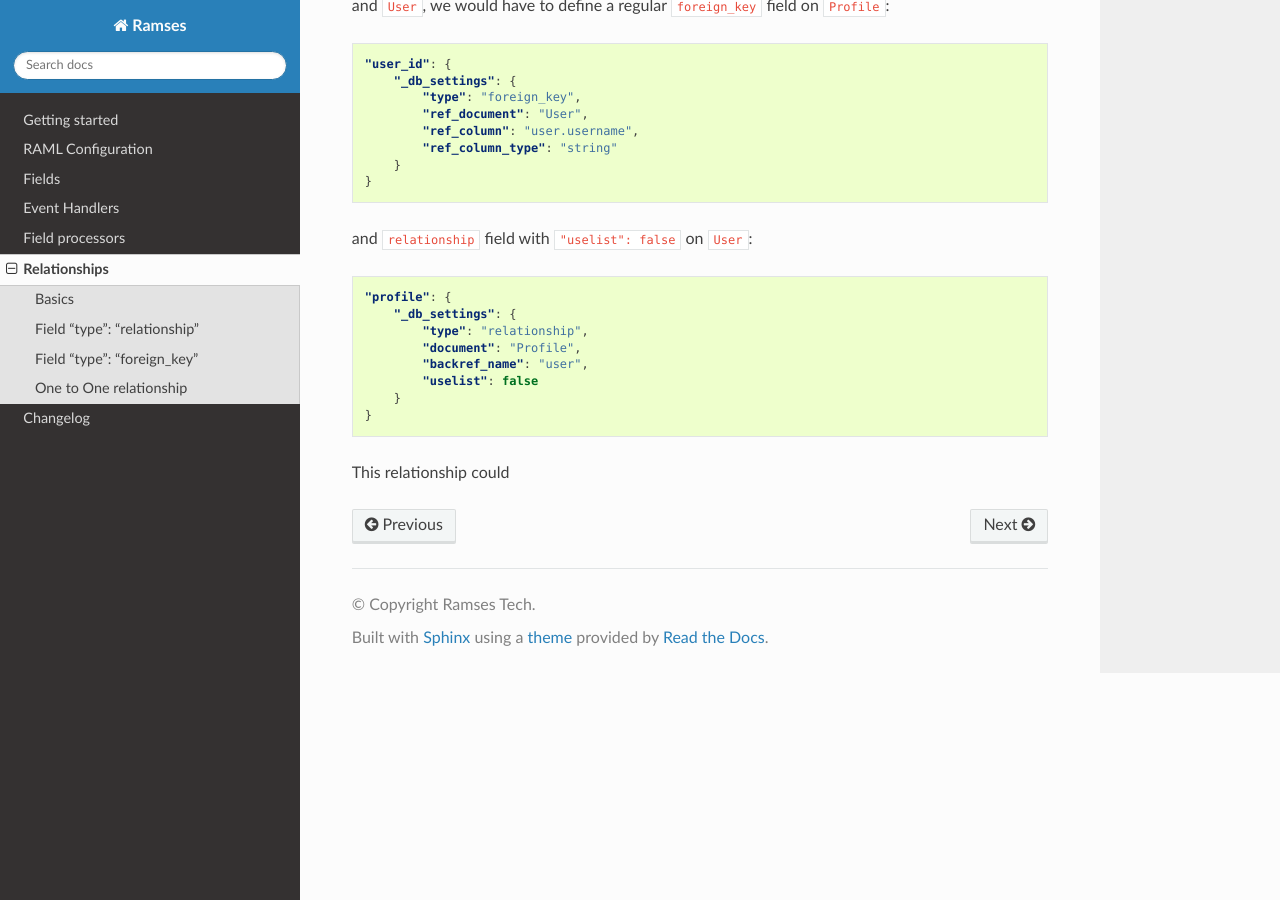
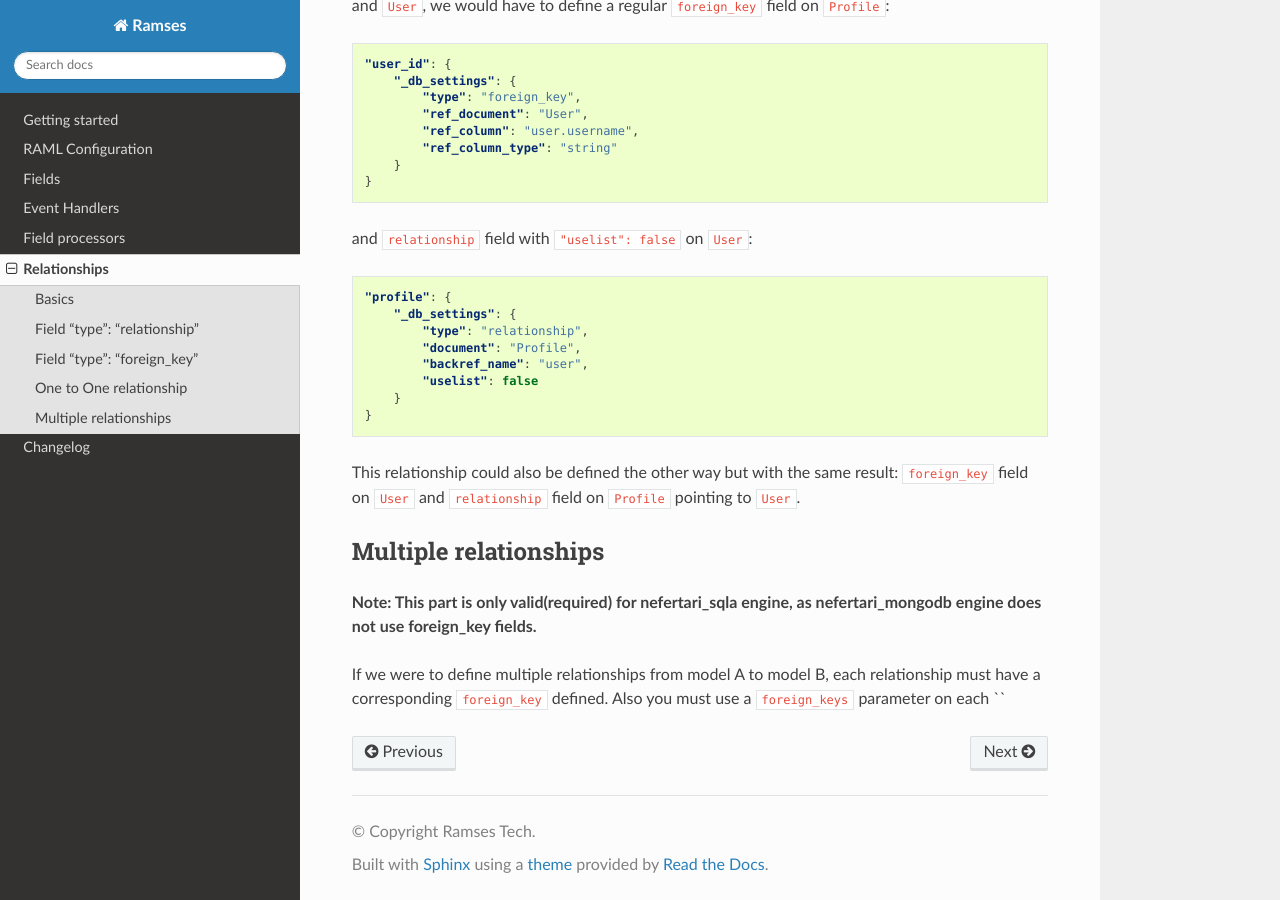
Before and after one commit to FilledOfCode/Larkord, a Sphinx documentation site: the page built from docs/source/relationships.rst, in a window 1280 px wide and 900 px high, scrolled down 2506 px. Built offline with Sphinx 7.4.7 and the Read the Docs theme 2.0.0, drawn with Linux system fonts in a browser that asks for light colours; pages that are not in the unit, such as notebooks, are missing from menus.

```diff
--- a/docs/source/relationships.rst
+++ b/docs/source/relationships.rst
@@ -129,4 +129,15 @@
     }
 
 
-This relationship could
+This relationship could also be defined the other way but with the same result: ``foreign_key`` field on ``User`` and ``relationship`` field on ``Profile`` pointing to ``User``.
+
+
+Multiple relationships
+----------------------
+
+**Note: This part is only valid(required) for nefertari_sqla engine, as nefertari_mongodb engine does not use foreign_key fields.**
+
+If we were to define multiple relationships from model A to model B,
+each relationship must have a corresponding ``foreign_key``
+defined. Also you must use a ``foreign_keys`` parameter on each
+``
```
